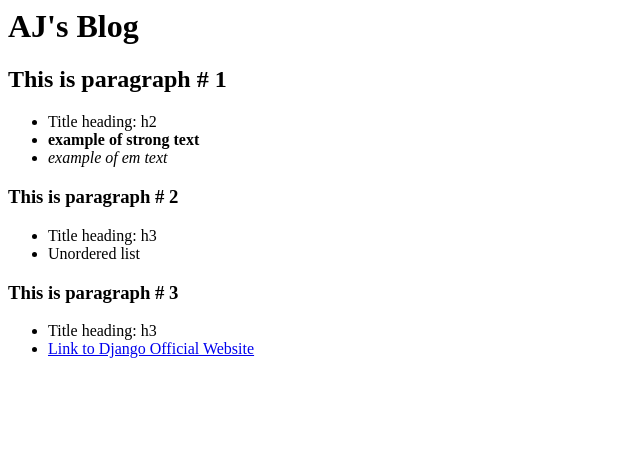
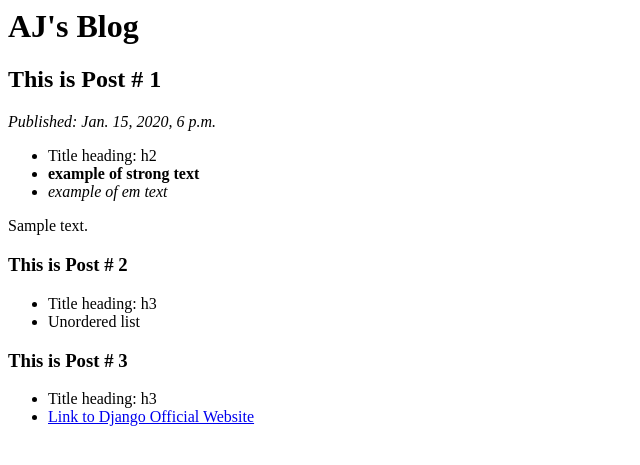
Before and after one commit to amberjen/my-first-blog, a Django app: template blog/templates/blog/post_list.html in a window 1280 px wide. Shown: the top 465 px of the page, without its empty margins (0-640 px from the left). Run offline with Django 3.2, Linux system fonts and the light colour scheme; the template is opened without the code that fills it: values that come from a table or form of the project are taken from there, others are empty; tables that the repository leaves empty hold one stand-in row (values such as "Sample post").

```diff
--- a/blog/templates/blog/post_list.html
+++ b/blog/templates/blog/post_list.html
@@ -6,23 +6,27 @@
 		<div>
 			<h1>AJ's Blog</h1>
 		</div>
+		{% for post in posts %}
 			<div>
-			<h2>This is paragraph # 1</h2>
+				<h2>This is Post # 1</h2>
+				<p><em>Published: {{post.published_date}}</em></p>
 				<ul>
 					<li>Title heading: h2</li>
 					<li><strong>example of strong text</strong></li>
 					<li><em>example of em text</em></li>
 				</ul>
+				<p>{{post.text|linebreaks}}</p>
 			</div>
+		{% endfor %}
 		<div>
-			<h3>This is paragraph # 2</h3>
+			<h3>This is Post # 2</h3>
 			<ul>
 				<li>Title heading: h3</li>
 				<li>Unordered list</li>
 			</ul>
 		</div>
 		<div>
-			<h3>This is paragraph # 3</h3>
+			<h3>This is Post # 3</h3>
 			<ul>
 				<li>Title heading: h3</li>
 				<li><a href="http://djangoproject.com">Link to Django Official Website</a></li>
--- a/blog/views.py
+++ b/blog/views.py
@@ -1,6 +1,10 @@
 from django.shortcuts import render
+from django.utils import timezone
+from .models import Post
+
 
 # Create your views here.
 
 def post_list(request):
-	return render(request, 'blog/post_list.html', {})
+	posts = Post.objects.filter(published_date__lte=timezone.now()).order_by('published_date')
+	return render(request, 'blog/post_list.html', {'posts':posts})
```
Lines whose indentation alone changed are shown as unchanged.
